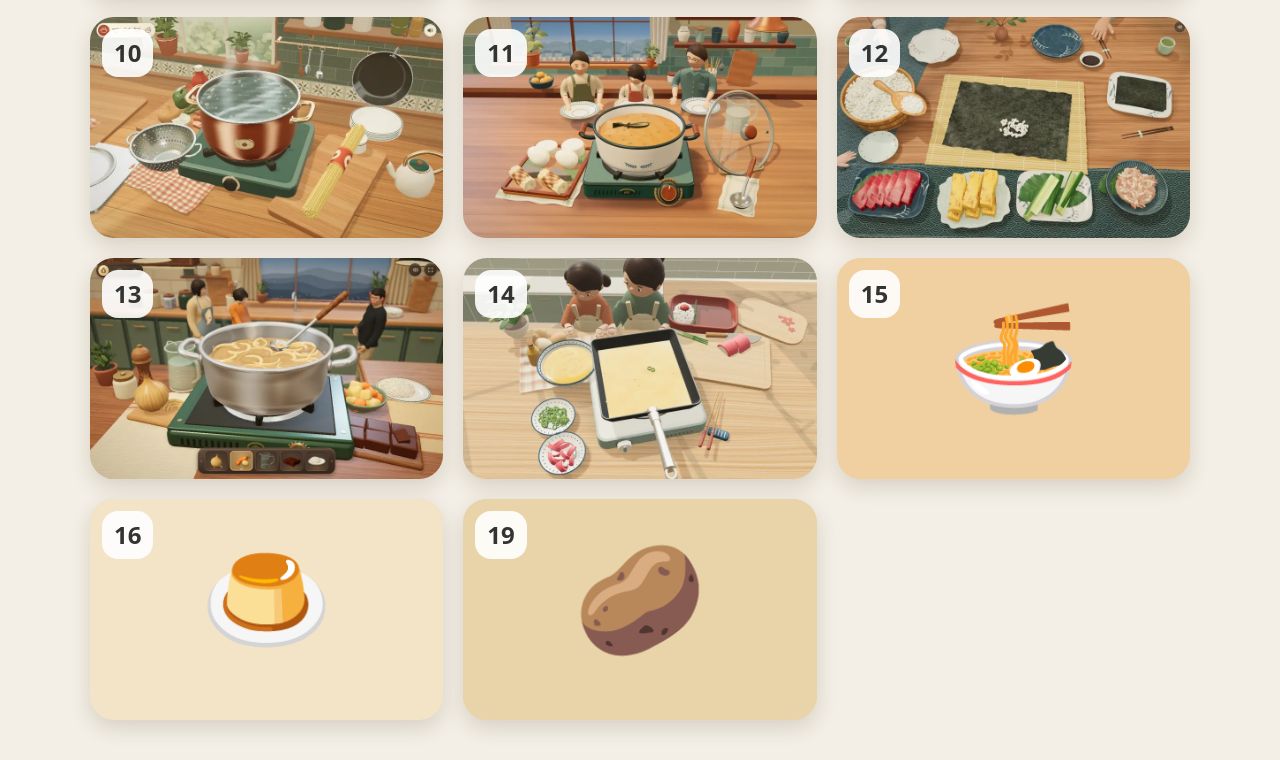
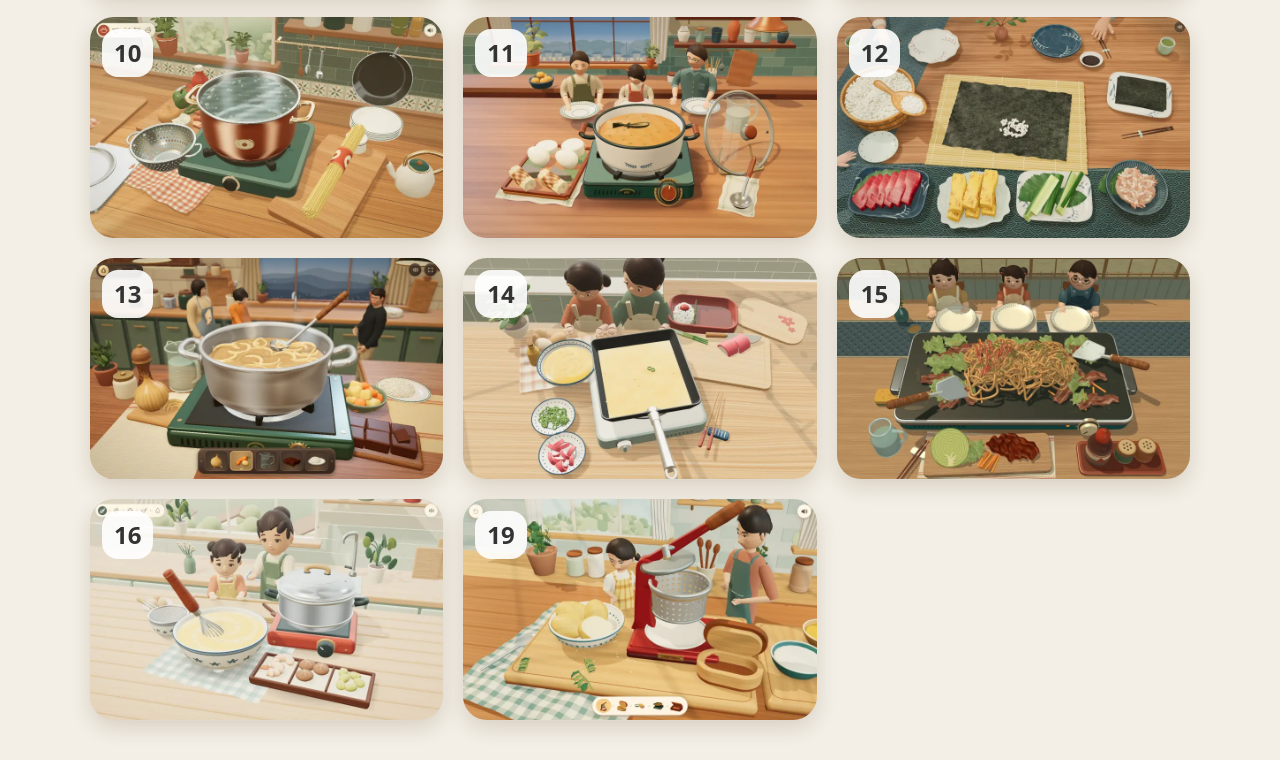
Before and after one commit to DarylLi/astra-261118, a plain HTML site: page site/index.html in a window 1280 px wide. Shown: the part 721-1481 px from the top of the page. Drawn offline with Linux system fonts and the light colour scheme.

Commit message:
Update image index

```diff
--- a/site/index.html
+++ b/site/index.html
@@ -29,8 +29,8 @@ a.tile:active{transform:scale(.98)}
 <a class="tile" href="games/astra-261118-12/"><img src="thumbs/astra-261118-12.webp" alt="12" width="800" height="500"><span class="num">12</span></a>
 <a class="tile" href="games/astra-261118-13/"><img src="thumbs/astra-261118-13.webp" alt="13" width="800" height="500"><span class="num">13</span></a>
 <a class="tile" href="games/astra-261118-14/"><img src="thumbs/astra-261118-14.webp" alt="14" width="800" height="500"><span class="num">14</span></a>
-<a class="tile" href="games/astra-261118-15/"><img src="thumbs/placeholder-15.svg" alt="15" width="800" height="500"><span class="num">15</span></a>
-<a class="tile" href="games/astra-261118-16/"><img src="thumbs/placeholder-16.svg" alt="16" width="800" height="500"><span class="num">16</span></a>
-<a class="tile" href="games/astra-261118-19/"><img src="thumbs/placeholder-19.svg" alt="19" width="800" height="500"><span class="num">19</span></a>
+<a class="tile" href="games/astra-261118-15/"><img src="thumbs/astra-261118-15.webp" alt="15" width="800" height="500"><span class="num">15</span></a>
+<a class="tile" href="games/astra-261118-16/"><img src="thumbs/astra-261118-16.webp" alt="16" width="800" height="500"><span class="num">16</span></a>
+<a class="tile" href="games/astra-261118-19/"><img src="thumbs/astra-261118-19.webp" alt="19" width="800" height="500"><span class="num">19</span></a>
 </div>
 </body></html>
--- a/site/published.json
+++ b/site/published.json
@@ -1 +1 @@
-{"games": ["astra-261118-1", "astra-261118-2", "astra-261118-3", "astra-261118-4", "astra-261118-5", "astra-261118-6", "astra-261118-7", "astra-261118-8", "astra-261118-9", "astra-261118-10", "astra-261118-11", "astra-261118-12", "astra-261118-13", "astra-261118-14", "astra-261118-15", "astra-261118-16", "astra-261118-19"], "thumbs": {"1": {"file": "thumbs/astra-261118-1.webp", "kind": "real"}, "2": {"file": "thumbs/astra-261118-2.webp", "kind": "real"}, "3": {"file": "thumbs/astra-261118-3.webp", "kind": "real"}, "4": {"file": "thumbs/astra-261118-4.webp", "kind": "real"}, "5": {"file": "thumbs/astra-261118-5.webp", "kind": "real"}, "6": {"file": "thumbs/astra-261118-6.webp", "kind": "real"}, "7": {"file": "thumbs/astra-261118-7.webp", "kind": "real"}, "8": {"file": "thumbs/astra-261118-8.webp", "kind": "real"}, "9": {"file": "thumbs/astra-261118-9.webp", "kind": "real"}, "10": {"file": "thumbs/astra-261118-10.webp", "kind": "real"}, "11": {"file": "thumbs/astra-261118-11.webp", "kind": "real"}, "12": {"file": "thumbs/astra-261118-12.webp", "kind": "real"}, "13": {"file": "thumbs/astra-261118-13.webp", "kind": "real"}, "14": {"file": "thumbs/astra-261118-14.webp", "kind": "real"}, "15": {"file": "thumbs/placeholder-15.svg", "kind": "placeholder"}, "16": {"file": "thumbs/placeholder-16.svg", "kind": "placeholder"}, "19": {"file": "thumbs/placeholder-19.svg", "kind": "placeholder"}}}
+{"games": ["astra-261118-1", "astra-261118-2", "astra-261118-3", "astra-261118-4", "astra-261118-5", "astra-261118-6", "astra-261118-7", "astra-261118-8", "astra-261118-9", "astra-261118-10", "astra-261118-11", "astra-261118-12", "astra-261118-13", "astra-261118-14", "astra-261118-15", "astra-261118-16", "astra-261118-19"], "thumbs": {"1": {"file": "thumbs/astra-261118-1.webp", "kind": "real"}, "2": {"file": "thumbs/astra-261118-2.webp", "kind": "real"}, "3": {"file": "thumbs/astra-261118-3.webp", "kind": "real"}, "4": {"file": "thumbs/astra-261118-4.webp", "kind": "real"}, "5": {"file": "thumbs/astra-261118-5.webp", "kind": "real"}, "6": {"file": "thumbs/astra-261118-6.webp", "kind": "real"}, "7": {"file": "thumbs/astra-261118-7.webp", "kind": "real"}, "8": {"file": "thumbs/astra-261118-8.webp", "kind": "real"}, "9": {"file": "thumbs/astra-261118-9.webp", "kind": "real"}, "10": {"file": "thumbs/astra-261118-10.webp", "kind": "real"}, "11": {"file": "thumbs/astra-261118-11.webp", "kind": "real"}, "12": {"file": "thumbs/astra-261118-12.webp", "kind": "real"}, "13": {"file": "thumbs/astra-261118-13.webp", "kind": "real"}, "14": {"file": "thumbs/astra-261118-14.webp", "kind": "real"}, "15": {"file": "thumbs/astra-261118-15.webp", "kind": "real"}, "16": {"file": "thumbs/astra-261118-16.webp", "kind": "real"}, "19": {"file": "thumbs/astra-261118-19.webp", "kind": "real"}}}
```
Also changed, not shown: site/thumbs/astra-261118-15.webp (added), site/thumbs/astra-261118-16.webp (added), site/thumbs/astra-261118-19.webp (added), site/thumbs/manifest.json.
